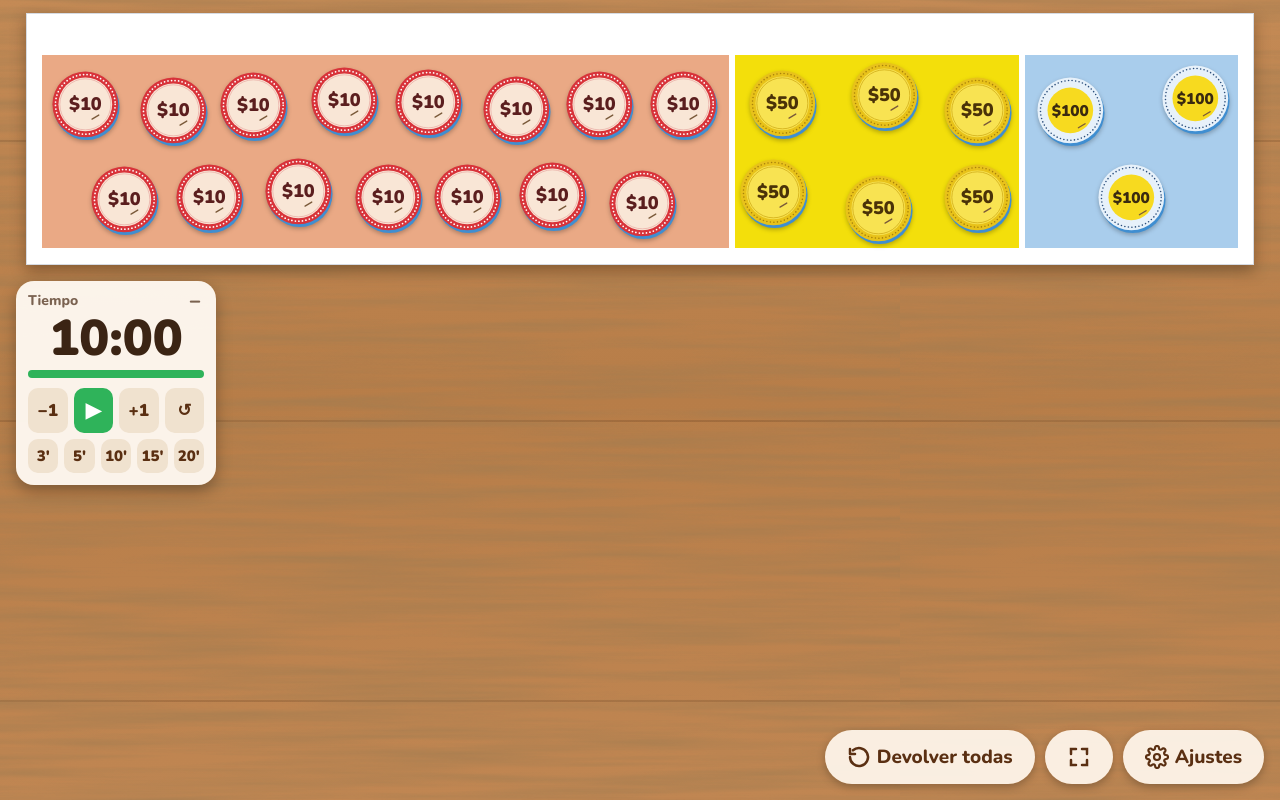
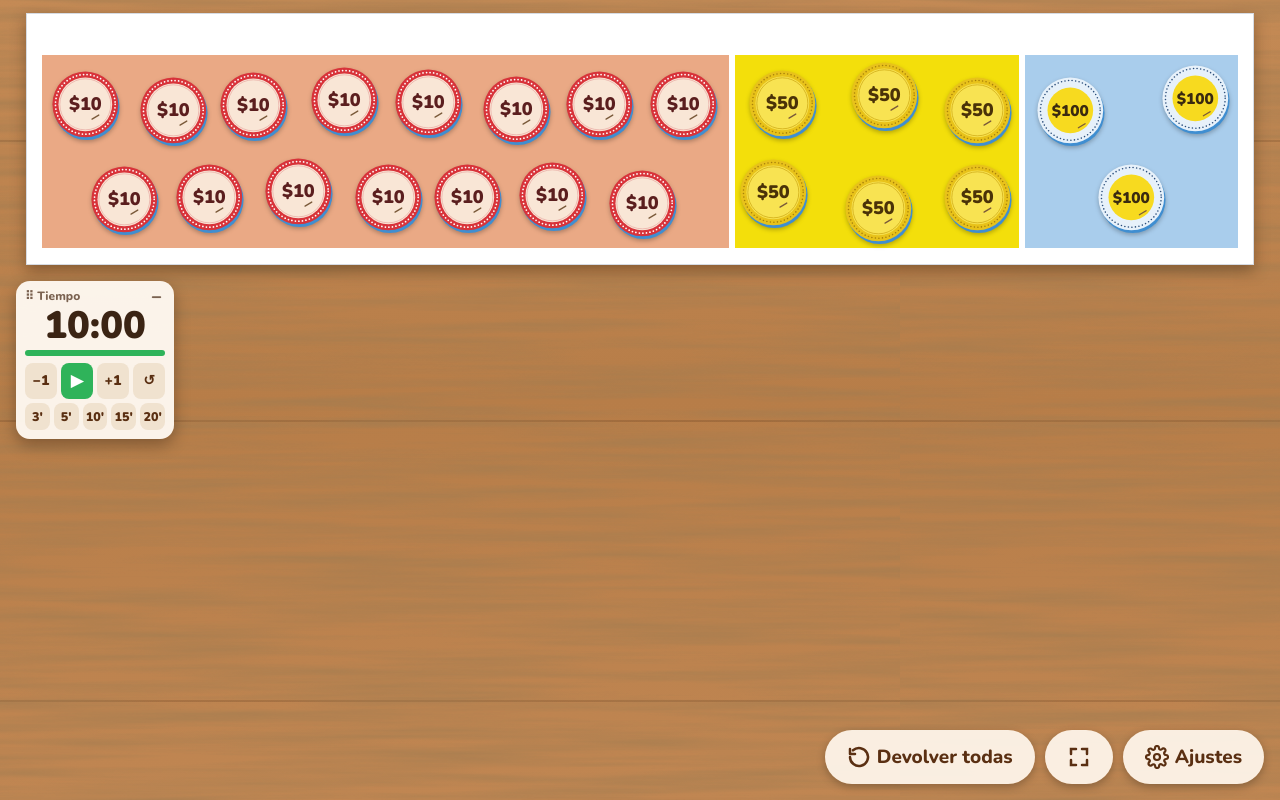
Before and after one commit to FranCoiro/francoiro.github.io, a plain HTML site: page monedas/index.html in a window 1280 px wide. Drawn offline with nearby package versions, Linux system fonts and the light colour scheme.

Commit message:
Monedas en la mesa: temporizador más pequeño y desplazable
Co-Authored-By: Claude Opus 5.5 <noreply@anthropic.com>
Claude-Session: https://claude.ai/code/session_01SSGKjnpw36NNT1q9xHyEYL

```diff
--- a/monedas/index.html
+++ b/monedas/index.html
@@ -56,25 +56,26 @@
   .canje small{font-size:15px}
   .sec2{border:0;border-radius:14px;background:#f0e2cf;color:#5a2f12;font:800 20px 'Nunito';padding:14px 18px;cursor:pointer}
   /* Temporizador */
-  #timer{position:fixed;left:16px;top:calc(33.1vh + 16px);z-index:100000;width:200px;background:rgba(255,250,243,.95);
-    border-radius:18px;padding:10px 12px 12px;box-shadow:0 6px 16px rgba(0,0,0,.3);color:#3b2414;touch-action:manipulation}
-  #timer .tcab{display:flex;justify-content:space-between;align-items:center;font-weight:800;font-size:14px;color:#7a6250}
-  #timer .tcab button{border:0;background:none;font:900 20px 'Nunito';color:#7a6250;cursor:pointer;padding:0 4px;line-height:1}
-  #tDisp{font-weight:900;font-size:50px;text-align:center;line-height:1.1;font-variant-numeric:tabular-nums;cursor:pointer}
-  #tBarra{height:8px;border-radius:4px;background:#ecdcc6;overflow:hidden;margin:4px 0 10px}
+  #timer{position:fixed;left:16px;top:calc(33.1vh + 16px);z-index:100000;width:158px;background:rgba(255,250,243,.95);
+    border-radius:14px;padding:6px 9px 9px;cursor:grab;touch-action:none;box-shadow:0 6px 16px rgba(0,0,0,.3);color:#3b2414}
+  #timer.moviendo{cursor:grabbing;box-shadow:0 12px 26px rgba(0,0,0,.4)}
+  #timer .tcab{display:flex;justify-content:space-between;align-items:center;font-weight:800;font-size:12px;color:#7a6250}
+  #timer .tcab button{border:0;background:none;font:900 18px 'Nunito';color:#7a6250;cursor:pointer;padding:0 4px;line-height:1}
+  #tDisp{font-weight:900;font-size:38px;text-align:center;line-height:1.1;font-variant-numeric:tabular-nums;cursor:pointer}
+  #tBarra{height:6px;border-radius:3px;background:#ecdcc6;overflow:hidden;margin:3px 0 7px}
   #tBarra i{display:block;height:100%;width:100%;background:#2fb35a;transition:width .3s linear}
-  .tfila{display:flex;gap:6px;justify-content:center;margin-top:6px}
-  .tfila button{flex:1;border:0;border-radius:10px;background:#f0e2cf;color:#5a2f12;font:900 17px 'Nunito';padding:9px 0;cursor:pointer}
-  .tfila button.play{background:#2fb35a;color:#fff;font-size:20px}
-  .tfila.pre button{font-size:15px;padding:7px 0}
+  .tfila{display:flex;gap:4px;justify-content:center;margin-top:4px}
+  .tfila button{flex:1;border:0;border-radius:8px;background:#f0e2cf;color:#5a2f12;font:900 14px 'Nunito';padding:7px 0;cursor:pointer;min-width:0}
+  .tfila button.play{background:#2fb35a;color:#fff;font-size:16px}
+  .tfila.pre button{font-size:12.5px;padding:5px 0}
   #timer.poco #tDisp{color:#d9771c} #timer.poco #tBarra i{background:#e8a316}
   #timer.fin{background:#e0403f;color:#fff;animation:latido .8s ease-in-out infinite}
   #timer.fin .tcab,#timer.fin .tcab button{color:#ffe1e1}
-  @keyframes latido{50%{transform:scale(1.06)}}
-  #timer.mini{width:auto;padding:6px 14px}
+  @keyframes latido{50%{box-shadow:0 0 0 8px rgba(224,64,63,.35),0 6px 16px rgba(0,0,0,.3)}}
+  #timer.mini{width:auto;padding:4px 10px}
   #timer.mini .tcuerpo,#timer.mini .tcab span{display:none}
   #timer.mini .tcab{gap:8px}
-  #timer.mini #tDisp{font-size:30px}
+  #timer.mini #tDisp{font-size:24px}
   /* Controles */
   .botones{position:fixed;right:16px;bottom:16px;display:flex;gap:10px;z-index:100000}
   .btn{border:0;border-radius:999px;background:rgba(255,248,238,.92);color:#5a2f12;
@@ -117,7 +118,7 @@
 <div id="capa"></div>
 
 <div id="timer">
-  <div class="tcab"><span>Tiempo</span><button id="tMini" title="Achicar / agrandar">–</button></div>
+  <div class="tcab"><span>⠿ Tiempo</span><button id="tMini" title="Achicar / agrandar">–</button></div>
   <div id="tDisp" title="Iniciar o pausar">10:00</div>
   <div class="tcuerpo">
     <div id="tBarra"><i></i></div>
@@ -466,7 +467,39 @@
       if (resta <= 0) parar();
       pintar();
     };
-    play.onclick = alternar; disp.onclick = alternar;
+    play.onclick = alternar;
+    // Arrastrar el temporizador por la pantalla (tocar los números = iniciar/pausar)
+    let arr = null;
+    const ubicarT = (x, y) => {
+      const r = T.getBoundingClientRect();
+      x = Math.min(Math.max(0, x), innerWidth - r.width); y = Math.min(Math.max(0, y), innerHeight - r.height);
+      T.style.left = x + 'px'; T.style.top = y + 'px';
+    };
+    try { const g = JSON.parse(localStorage.getItem('monedas-timer-pos') || 'null');
+      if (g) requestAnimationFrame(() => ubicarT(g.fx * innerWidth, g.fy * innerHeight)); } catch (e) {}
+    T.addEventListener('pointerdown', e => {
+      if (e.target.closest('button')) return;
+      const r = T.getBoundingClientRect();
+      arr = {id: e.pointerId, dx: e.clientX - r.left, dy: e.clientY - r.top, x0: e.clientX, y0: e.clientY, movido: false, enDisp: !!e.target.closest('#tDisp')};
+      T.setPointerCapture(e.pointerId);
+    });
+    T.addEventListener('pointermove', e => {
+      if (!arr || e.pointerId !== arr.id) return;
+      if (!arr.movido && Math.hypot(e.clientX - arr.x0, e.clientY - arr.y0) < 6) return;
+      arr.movido = true; T.classList.add('moviendo');
+      ubicarT(e.clientX - arr.dx, e.clientY - arr.dy);
+    });
+    const soltarT = e => {
+      if (!arr || e.pointerId !== arr.id) return;
+      T.classList.remove('moviendo');
+      if (arr.movido) {
+        const r = T.getBoundingClientRect();
+        try { localStorage.setItem('monedas-timer-pos', JSON.stringify({fx: r.left / innerWidth, fy: r.top / innerHeight})); } catch (err) {}
+      } else if (e.type === 'pointerup' && arr.enDisp) alternar();
+      arr = null;
+    };
+    T.addEventListener('pointerup', soltarT); T.addEventListener('pointercancel', soltarT);
+    addEventListener('resize', () => { const r = T.getBoundingClientRect(); ubicarT(r.left, r.top); });
     document.getElementById('tReset').onclick = reiniciar;
     document.getElementById('tMas').onclick = () => sumar(60);
     document.getElementById('tMenos').onclick = () => sumar(-60);
```
